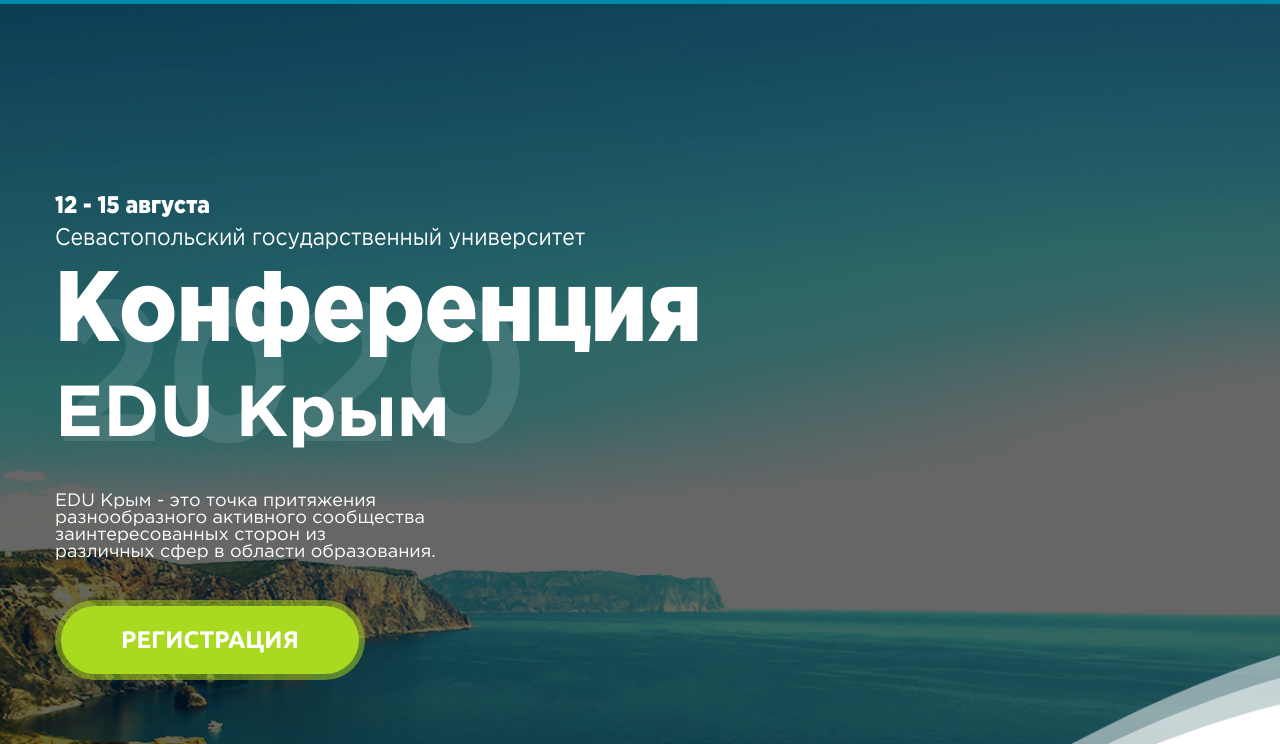
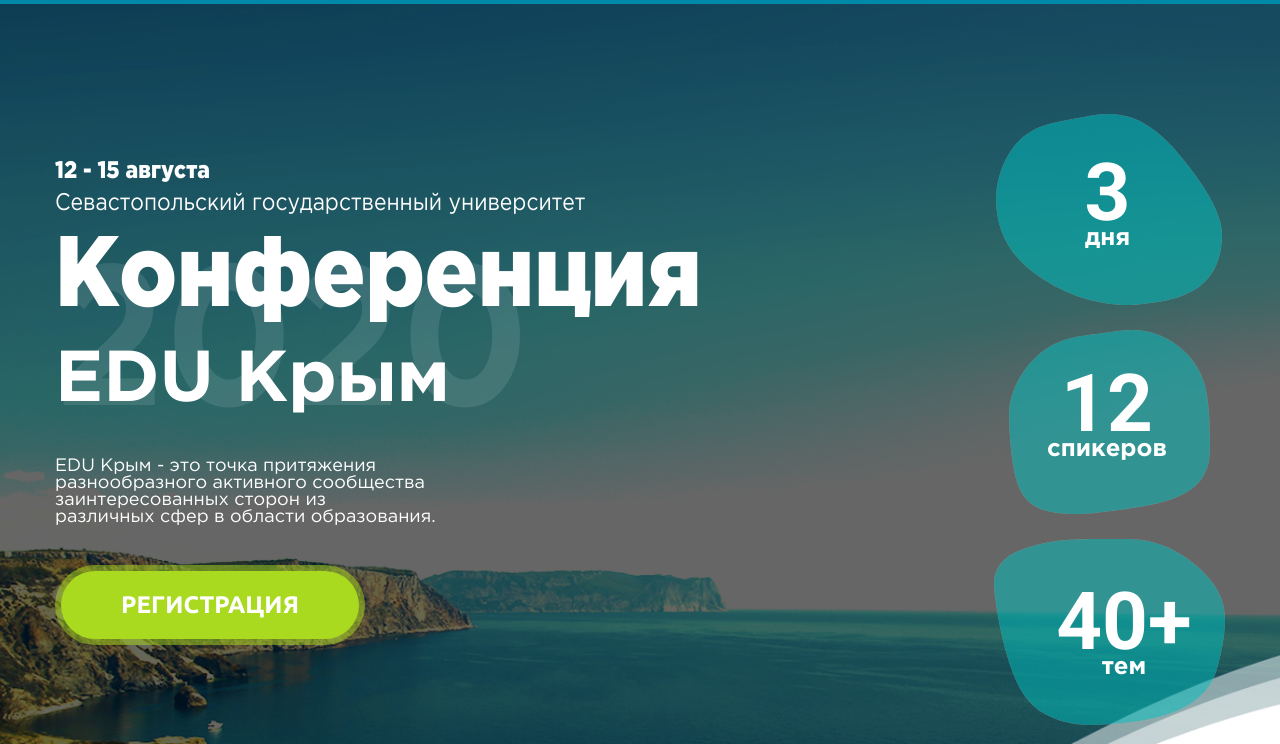
Before and after one commit to Gehart/EDU-Crimea-first-part, a plain HTML site: page index.html in a window 1280 px wide. Shown: the part 56-800 px from the top of the page. Drawn offline with Linux system fonts and the light colour scheme.

Commit message:
First block is done (?), but there is no js

```diff
--- a/css/style.scss
+++ b/css/style.scss
@@ -14,6 +14,7 @@
 
 .container {
 	max-width: 1170px;
+	width: 1170px;
 	// height: 1000px;
 	margin: 0 auto;
 }
@@ -54,11 +55,14 @@
 	font-style: normal;
 	font-size: 16px;
 	color: #fff;
+	&:hover {
+		color: #a9da20;
+	}
 	}
 
 	a:nth-child(1):before {
 		content: "";
-	    background-image: url(img/green-dot.png);
+	    background-image: url(../img/green-dot.png);
 	    background-size: cover;
 	    width: 13px;
 	    height: 12px;
@@ -70,14 +74,20 @@
 
 
 .start-page {
-	background: url("img/welcome-bg.png");
+	background: url("../img/welcome-bg.png");
 	background-size: cover;
+	background-position: center center;
 	height: 1010px;
 	width: 100%;
-	padding-top: 250px;
-	display: block;
-	background-position: center center;
 	z-index: -10;
+}
+
+.start-page .container{
+	display: flex;
+	flex-direction: row;
+	align-items: center;
+	justify-content: space-between;
+	padding-top: 145px;
 }
 
 .start-page-text {
@@ -85,9 +95,6 @@
 	text-align: left;
 	z-index: 2;
 	position: relative;
-	// transform: scaleX(0.88) translateX(-67px);
-
-
 	h3:nth-child(1){
 		font-weight: 900;
 		font-style: normal;
@@ -113,14 +120,14 @@
     	transform-origin: left;
 	}
 	p {
-	    position: absolute;
-    	top: 26%;
-    	font-weight: bold;
+    position: absolute;
+  	top: 19%;
+  	font-weight: bold;
 		font-style: normal;
 		font-size: 200px;
 		color: #fff;
 		transform: scaleX(0.88);
-	    transform-origin: left;
+    transform-origin: left;
 		opacity: 0.1;
 		z-index: -5;
 	}
@@ -170,10 +177,42 @@
 	}
 }
 
+.inkblot-column {
+	display: flex;
+	flex-direction: column;
+	align-items: center;
+}
 
-.cls-1 {
-        fill: #8d8d8d;
-        fill-rule: evenodd;
-        opacity: 0.5;
-        filter: url(#filter);
-      }
+.inkblot {
+	margin-top: 25px;
+	position: relative;
+	p {
+		color: #fff;
+		font-family: 'Gotham Pro', sans-serif;
+		font-weight: bold;
+		font-style: normal;
+		font-size: 24px;
+		position: absolute;
+		text-align: center;
+		line-height: 45px;
+		span {
+			font-family: 'Roboto', sans-serif;;
+			font-weight: bold;
+			font-style: normal;
+			font-size: 80px;
+		}
+	}
+	&:nth-child(1) p{
+		top: 30%;
+    left: 39%;
+
+	}
+	&:nth-child(2) p{
+		top: 28%;
+    left: 19%;
+	}
+	&:nth-child(3) p{
+		top: 33%;
+    left: 27%;
+	}
+}
--- a/index.html
+++ b/index.html
@@ -5,6 +5,7 @@
 	<link rel="stylesheet" type="text/css" href="css/style.css">
 	<link href="css/stylesheet.css" rel="stylesheet">
 	<link href="https://fonts.googleapis.com/css2?family=Ubuntu:wght@700&display=swap" rel="stylesheet">
+	<link href="https://fonts.googleapis.com/css2?family=Roboto:wght@400;700&display=swap" rel="stylesheet">
 	<meta charset="utf-8">
 </head>
 <body>
@@ -34,19 +35,27 @@
 				<p>2020</p>
 				<h2>EDU Крым</h2>
 				<h4>EDU Крым -  это точка притяжения <br>разнообразного активного сообщества <br>заинтересованных сторон из <br>различных сфер в области образования.</h4>
+				<form action="#start-page">
+					<button class="reg-button">
+						Регистрация
+					</button>
+				</form>
 			</div>
-			<form action="#start-page">
-				<button class="reg-button">
-					Регистрация
-				</button>
-			</form>
+			<div class="inkblot-column">
+				<div class="inkblot">
+					<img src="img/inkblot1.svg" alt="Фон">
+					<p><span>3</span><br>дня</p>
+				</div>
+				<div class="inkblot">
+					<img src="img/inkblot2.svg" alt="Фон">
+					<p><span>12</span><br>спикеров</p>
+				</div>
+				<div class="inkblot">
+					<img src="img/inkblot3.svg" alt="Фон">
+					<p><span>40+</span><br>тем</p>
+				</div>
+			</div>
 		</div>
 	</section>
-
-
-
-<img src="img/inkblot1.svg" alt="Фон">
-<img src="img/inkblot2.svg" alt="Фон">
-<img src="img/inkblot3.svg" alt="Фон">
 </body>
 </html>
```
Also changed, not shown: css/style.css, 1 other file.
